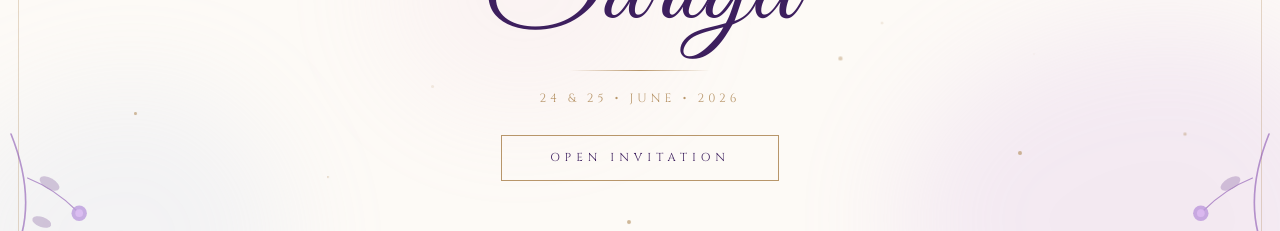
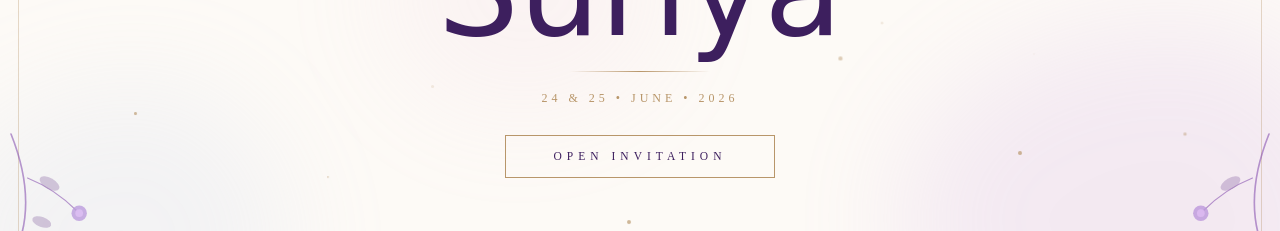
Before and after one commit to sriharshavinnakota-design/Vinnakota_wedding_invite, a plain HTML site: page index.html in a window 1280 px wide. Shown: the part 457-688 px from the top of the page. Drawn offline with nearby package versions, Linux system fonts and the light colour scheme.

Commit message:
Update index.html

```diff
--- a/index.html
+++ b/index.html
@@ -4,8 +4,10 @@
 <head>
 <meta charset="UTF-8">
 <meta name="viewport" content="width=device-width, initial-scale=1.0">
-<title>Revathy & Suriya | Wedding Invitation</title>
-<link href="https://fonts.googleapis.com/css2?family=Great+Vibes&family=Cinzel:wght@400;500&family=Cormorant+Garamond:ital,wght@0,300;0,400;1,300;1,400&display=swap" rel="stylesheet">
+<title>Sri Harsha & Gayathri | Wedding Invitation</title>
+<link href="https://fonts.googleapis.com/css2?family=Pinyon+Script&family=Parisienne&family=Crimson+Text:wght@400;600&display=swap" rel="stylesheet">
+
+  <!--<link href="https://fonts.googleapis.com/css2?family=Great+Vibes&family=Cinzel:wght@400;500&family=Cormorant+Garamond:ital,wght@0,300;0,400;1,300;1,400&display=swap" rel="stylesheet">-->
 <style>
 *{margin:0;padding:0;box-sizing:border-box;}
 
```
